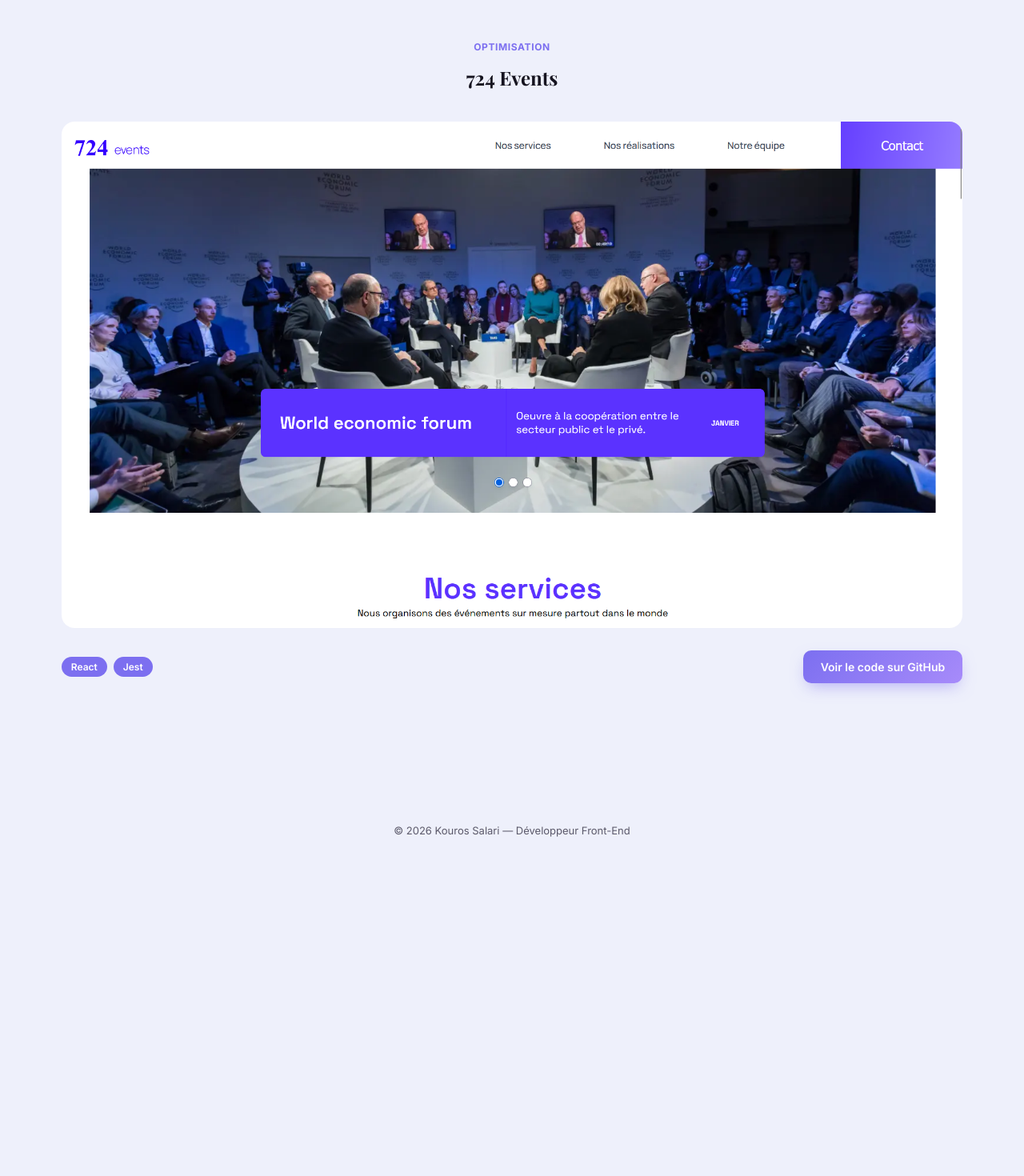
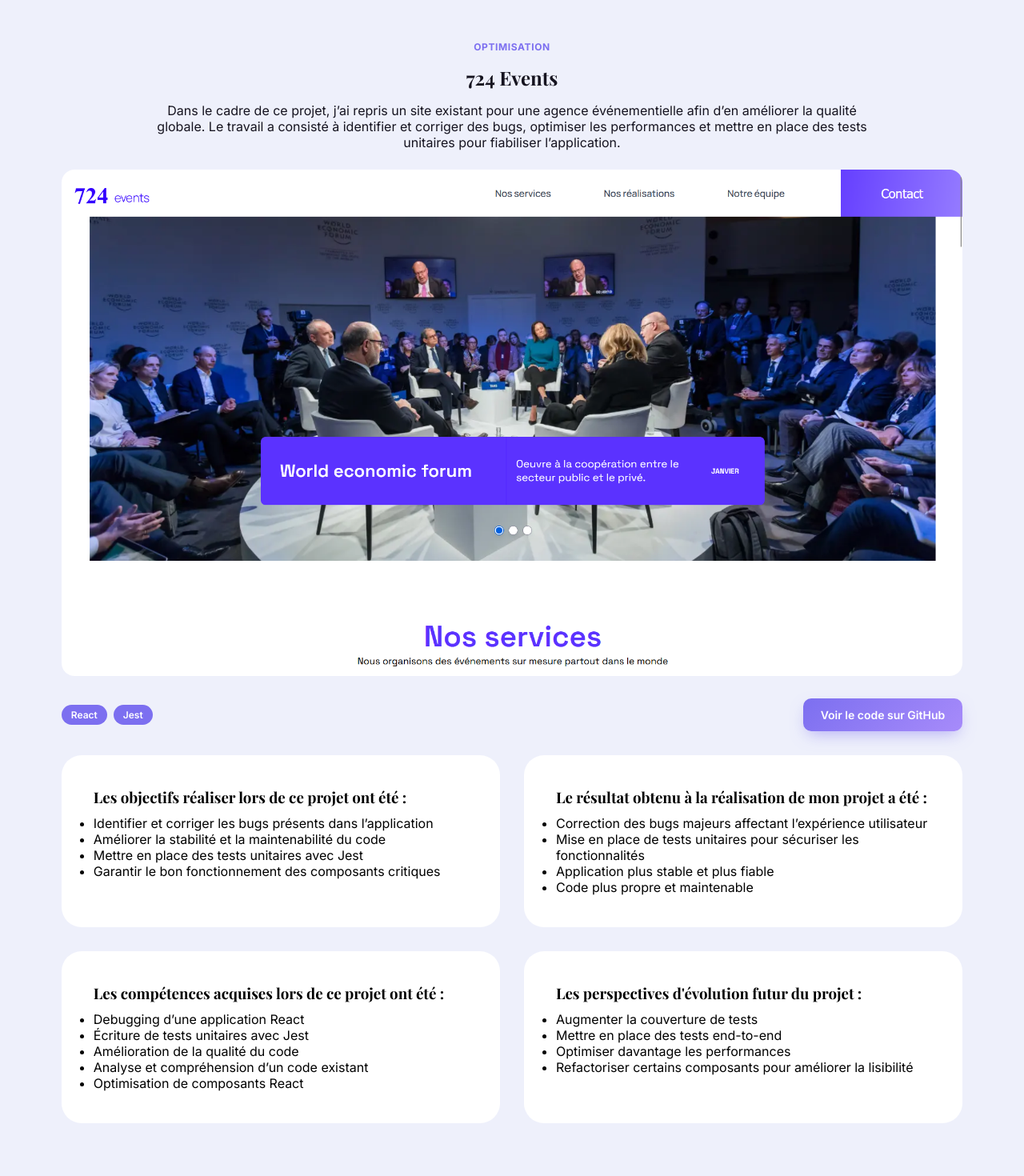
Before and after one commit to kourossalari/Mon-site, a Next.js app in the folder Front-end/kouros-portfolio/: page /projets/724-events in a window 1280 px wide. Shown: the part 140-1610 px from the top of the page at 80% size. Before the commit the page ends 1222 px from the top, so only its background shows below. Built offline with nearby package versions, Linux system fonts and the light colour scheme; a web font is replaced by a local one.

Commit message:
feat(project): update and add text on project data

```diff
--- a/Front-end/kouros-portfolio/src/data/project.js
+++ b/Front-end/kouros-portfolio/src/data/project.js
@@ -3,11 +3,40 @@ const projects = [
     slug: "menumaker",
     tag: "Conception & spécifications",
     title: "MenuMaker",
-    description:
+    context:
       "Cahier des charges complet pour une plateforme permettant aux restaurateurs de créer et diffuser leurs menus (PDF, Instagram, Deliveroo) sans compétence technique — méthodologie Agile, spécifications techniques et choix d'architecture.",
-    tech: ["React", "Node.js", "MongoDB"],
+    tech: ["React", "Node.js", "MongoDB","API REST" , "Notion"],
     image: null,
     alt: "Maquette de l'interface MenuMaker",
+
+    objectifs: [
+    "Implémenter une authentification sécurisée via JWT",
+    "Consommer une API REST pour récupérer et modifier les données utilisateur",
+    "Mettre en place une gestion d’état globale avec Redux",
+    "Structurer une application React maintenable et scalable"
+  ],
+
+  competences: [
+    "Gestion de l’authentification avec JWT",
+    "Utilisation de Redux Toolkit pour le state management",
+    "Consommation d’API REST (GET / PUT)",
+    "Structuration d’une application React",
+    "Lecture et exploitation d’une documentation Swagger"
+  ],
+
+  resultats: [
+    "Connexion utilisateur sécurisée",
+    "Récupération des informations utilisateur via API",
+    "Modification du nom d’utilisateur via une requête API",
+    "Simulation des modifications de transactions côté front (absence de routes API)"
+  ],
+
+  perspectives: [
+    "Mettre en place les routes backend pour les transactions et les notes",
+    "Connecter le front à ces nouvelles routes API",
+    "Améliorer la gestion des erreurs et des états de chargement",
+    "Optimiser l’expérience utilisateur (feedback visuel, validations)"
+  ],
     links: {
       figma:
         "https://www.figma.com/design/Q6NEUPqwz1U3HFaCaVoF7N/Maquette-desktop---Menu-Maker-by-Qwenta?node-id=0-1",
@@ -62,11 +91,40 @@ const projects = [
     slug: "724-events",
     tag: "Optimisation",
     title: "724 Events",
-    description:
-      "Reprise et optimisation du site d'une agence événementielle — correction de bugs et tests unitaires.",
+    context:
+      "Dans le cadre de ce projet, j’ai repris un site existant pour une agence événementielle afin d’en améliorer la qualité globale. Le travail a consisté à identifier et corriger des bugs, optimiser les performances et mettre en place des tests unitaires pour fiabiliser l’application.",
     tech: ["React", "Jest"],
     image: "/724events-home.png",
     alt: "Page d'accueil du site 724 Events, avec photo d'une conférence du World Economic Forum",
+
+    objectifs: [
+    "Identifier et corriger les bugs présents dans l’application",
+    "Améliorer la stabilité et la maintenabilité du code",
+    "Mettre en place des tests unitaires avec Jest",
+    "Garantir le bon fonctionnement des composants critiques"
+  ],
+
+  competences: [
+    "Debugging d’une application React",
+    "Écriture de tests unitaires avec Jest",
+    "Amélioration de la qualité du code",
+    "Analyse et compréhension d’un code existant",
+    "Optimisation de composants React"
+  ],
+
+  resultats: [
+    "Correction des bugs majeurs affectant l’expérience utilisateur",
+    "Mise en place de tests unitaires pour sécuriser les fonctionnalités",
+    "Application plus stable et plus fiable",
+    "Code plus propre et maintenable"
+  ],
+
+  perspectives: [
+    "Augmenter la couverture de tests",
+    "Mettre en place des tests end-to-end",
+    "Optimiser davantage les performances",
+    "Refactoriser certains composants pour améliorer la lisibilité"
+  ],
     links: {
       github: "https://github.com/kourossalari/Projet-9",
     },
@@ -75,11 +133,40 @@ const projects = [
     slug: "nina-carducci",
     tag: "Portfolio",
     title: "Nina Carducci",
-    description:
-      "Site vitrine responsive pour une photographe, intégré à partir de maquettes desktop et mobile.",
+    context:
+      "Dans ce projet, j’ai réalisé l’intégration complète d’un site vitrine pour une photographe professionnelle à partir de maquettes fournies (desktop et mobile). L’objectif était de produire un site fidèle au design, responsive et optimisé pour une navigation fluide sur tous les supports.",
     tech: ["HTML5", "CSS3"],
     image: "/nina-carducci-home.png",
     alt: "Page d'accueil du portfolio de la photographe Nina Carducci, avec photo de foule en concert",
+
+    objectifs: [
+    "Intégrer fidèlement une maquette desktop et mobile",
+    "Assurer la responsivité sur tous les écrans",
+    "Structurer le HTML de manière sémantique",
+    "Optimiser les performances et le temps de chargement"
+  ],
+
+  competences: [
+    "Intégration HTML5 sémantique",
+    "Mise en page CSS (Flexbox / Grid)",
+    "Responsive design (mobile-first)",
+    "Optimisation des images et performances",
+    "Respect d’une maquette Figma"
+  ],
+
+  resultats: [
+    "Site fidèle aux maquettes fournies",
+    "Affichage optimal sur mobile, tablette et desktop",
+    "Navigation fluide et expérience utilisateur améliorée",
+    "Code propre et structuré"
+  ],
+
+  perspectives: [
+    "Ajouter des animations pour enrichir l’expérience utilisateur",
+    "Améliorer le référencement SEO",
+    "Mettre en place un CMS pour gérer les contenus",
+    "Optimiser davantage les performances (lazy loading, etc.)"
+  ],
     links: {
       github: "https://github.com/kourossalari/Projet-8",
     },
@@ -88,11 +175,43 @@ const projects = [
     slug: "kasa",
     tag: "Application",
     title: "Kasa",
-    description:
-      "Application de location façon Airbnb — navigation entre logements, composants réutilisables et routing dynamique.",
+    context:
+      "Dans ce projet, j’ai développé une application de location de logements inspirée d’Airbnb en utilisant React. L’objectif était de créer une interface dynamique avec un routing complet, des composants réutilisables et une expérience utilisateur fluide.",
     tech: ["React", "Vite"],
     image: "/kasa-home.png",
     alt: "Page d'accueil de l'application Kasa, avec bannière et grille de logements à louer",
+
+    objectifs: [
+    "Mettre en place un routing dynamique avec React Router",
+    "Créer des composants réutilisables et modulaires",
+    "Gérer l’affichage dynamique des logements",
+    "Implémenter une navigation fluide entre les pages",
+    "Structurer une application React maintenable"
+  ],
+
+  competences: [
+    "Utilisation de React Router pour la navigation",
+    "Création de composants réutilisables",
+    "Gestion des props et du state",
+    "Organisation d’un projet React",
+    "Intégration de données dynamiques (JSON)"
+  ],
+
+  resultats: [
+    "Application fonctionnelle avec navigation entre pages",
+    "Affichage dynamique des logements",
+    "Composants réutilisables (cards, collapses, etc.)",
+    "Expérience utilisateur fluide",
+    "Code structuré et maintenable"
+  ],
+
+  perspectives: [
+    "Connecter l’application à une API backend réelle",
+    "Ajouter un système d’authentification utilisateur",
+    "Mettre en place une gestion globale du state",
+    "Améliorer les performances et le SEO",
+    "Ajouter des fonctionnalités (réservation, favoris, etc.)"
+  ],
     links: {
       github: "https://github.com/kourossalari/Projet7",
     },
@@ -101,11 +220,44 @@ const projects = [
     slug: "sophie-bluel",
     tag: "Portfolio",
     title: "Sophie Bluel",
-    description:
-      "Portfolio d'architecte d'intérieur avec galerie filtrable, mode édition et back-office connecté à une API.",
+    context:
+      "Dans ce projet, j’ai développé un portfolio dynamique pour une architecte d’intérieur avec une interface publique et un mode administrateur. L’application repose sur une API permettant de gérer les contenus (travaux, catégories) avec un système d’authentification et d’édition en temps réel.",
     tech: ["JavaScript", "API"],
     image: "/sophie-bluel-home.png",
     alt: "Page d'accueil du portfolio de Sophie Bluel, architecte d'intérieur, avec son portrait",
+
+     objectifs: [
+    "Afficher dynamiquement les travaux depuis une API",
+    "Mettre en place un système de filtrage par catégories",
+    "Implémenter une authentification administrateur",
+    "Permettre l’ajout et la suppression de projets via une modale",
+    "Gérer les interactions utilisateur en temps réel"
+  ],
+
+  competences: [
+    "Manipulation du DOM en JavaScript",
+    "Consommation d’une API REST (GET, POST, DELETE)",
+    "Gestion de l’authentification (token)",
+    "Création d’interfaces dynamiques",
+    "Gestion d’événements et interactions utilisateur",
+    "Structuration du code JavaScript"
+  ],
+
+  resultats: [
+    "Galerie dynamique alimentée par API",
+    "Filtrage fonctionnel des projets",
+    "Mode administrateur avec édition en direct",
+    "Ajout et suppression de contenus sans rechargement",
+    "Expérience utilisateur fluide"
+  ],
+
+  perspectives: [
+    "Améliorer la gestion des erreurs API",
+    "Ajouter une confirmation avant suppression",
+    "Optimiser les performances de chargement",
+    "Refactoriser le code en architecture modulaire",
+    "Migrer vers un framework (React)"
+  ],
     links: {
       github: "https://github.com/kourossalari/Projet6",
     },
```
